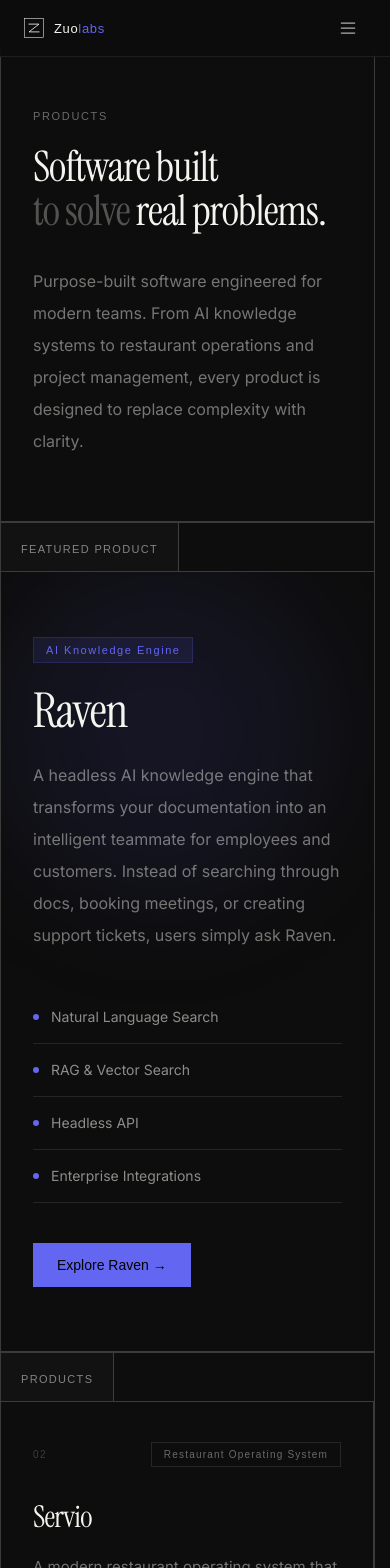
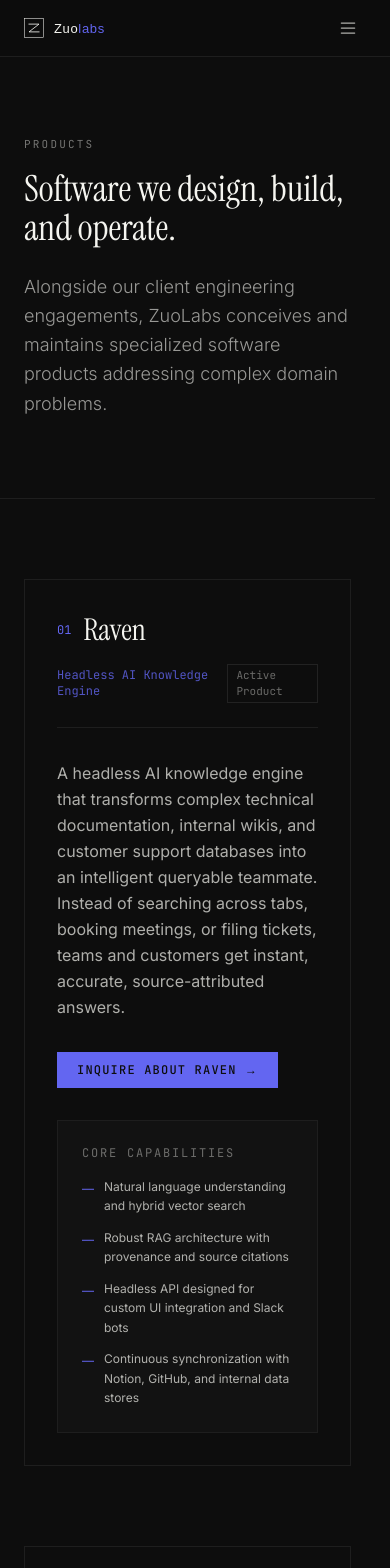
Before and after one commit to zuolabx/zuolab-website, a Next.js app: page /products in a window 390 px wide. Shown: the top 1568 px of the page. Built offline with nearby package versions, Linux system fonts and the light colour scheme; a web font is replaced by a local one.

Commit message:
refactor(products): update product page content and structure

```diff
--- a/src/app/products/page.tsx
+++ b/src/app/products/page.tsx
@@ -1,346 +1,158 @@
-"use client";
-
-import Link from "next/link";
-import { motion, useInView } from "framer-motion";
-import { useRef } from "react";
 import { SiteNav } from "@/components/ui/nav";
 import { SiteFooter } from "@/components/ui/footer";
+import { SectionLabel } from "@/components/ui/section-label";
 
-const alphaLyrae = {
-  fontFamily: "'Alpha Lyrae', sans-serif",
+export const metadata = {
+  title: "Products — ZuoLabs",
+  description:
+    "Software products engineered and operated by ZuoLabs — Raven AI Knowledge Engine and Servio Restaurant Operating System.",
 };
 
 const products = [
   {
-    id: "01",
+    num: "01",
     name: "Raven",
-    category: "AI Knowledge Engine",
-    featured: true,
+    tagline: "Headless AI Knowledge Engine",
     description:
-      "A headless AI knowledge engine that transforms your documentation into an intelligent teammate for employees and customers. Instead of searching through docs, booking meetings, or creating support tickets, users simply ask Raven.",
-    features: [
-      "Natural Language Search",
-      "RAG & Vector Search",
-      "Headless API",
-      "Enterprise Integrations",
+      "A headless AI knowledge engine that transforms complex technical documentation, internal wikis, and customer support databases into an intelligent queryable teammate. Instead of searching across tabs, booking meetings, or filing tickets, teams and customers get instant, accurate, source-attributed answers.",
+    capabilities: [
+      "Natural language understanding and hybrid vector search",
+      "Robust RAG architecture with provenance and source citations",
+      "Headless API designed for custom UI integration and Slack bots",
+      "Continuous synchronization with Notion, GitHub, and internal data stores",
     ],
-    cta: "Explore Raven",
-    href: "/products/raven",
+    status: "Active Product",
   },
   {
-    id: "02",
+    num: "02",
     name: "Servio",
-    category: "Restaurant Operating System",
-    featured: false,
+    tagline: "Modern Restaurant Operating System",
     description:
-      "A modern restaurant operating system that brings order management, kitchen operations, inventory, employee management, payroll, billing, and analytics together in one platform.",
-    features: [
-      "Order Management",
-      "Kitchen Dashboard",
-      "Inventory Tracking",
-      "Payroll & Billing",
+      "A unified operating system built for hospitality operators. Servio connects floor ordering, kitchen display workflows (KDS), stock tracking, employee payroll, and billing analytics into a single synchronized platform, eliminating fragmentation across point-of-sale systems.",
+    capabilities: [
+      "Multi-terminal floor ordering with instant kitchen synchronization",
+      "Live ingredient-level inventory tracking and low-stock alerts",
+      "Integrated employee time-tracking, role management, and payroll exports",
+      "Real-time revenue, margins, and operational performance dashboards",
     ],
-    cta: "Explore Servio",
-    href: "/products/servio",
-  },
-  {
-    id: "03",
-    name: "Simplr",
-    category: "Project Management",
-    featured: false,
-    description:
-      "An end-to-end project management platform built for startups and MSMEs. Plan projects, manage teams, track progress, collaborate in real time, and deliver faster from a single workspace.",
-    features: [
-      "Task & Sprint Planning",
-      "Team Collaboration",
-      "Time Tracking",
-      "Project Analytics",
-    ],
-    cta: "Explore Simplr",
-    href: "/products/simplr",
+    status: "Active Product",
   },
 ];
 
-function AnimateIn({
-  children,
-  className = "",
-  delay = 0,
-}: {
-  children: React.ReactNode;
-  className?: string;
-  delay?: number;
-}) {
-  const ref = useRef(null);
+export default function ProductsPage() {
+  return (
+    <div className="min-h-screen bg-[#0d0d0d] text-foreground flex flex-col">
+      <SiteNav />
 
-  const isInView = useInView(ref, {
-    once: true,
-    margin: "-80px",
-  });
+      <main className="flex-1 pt-14">
+        {/* Page Header */}
+        <section className="border-b border-[#1e1e1e] px-6 py-20 md:py-28">
+          <div className="max-w-5xl mx-auto">
+            <SectionLabel label="Products" className="mb-4" />
+            <h1
+              className="text-4xl sm:text-6xl font-normal text-foreground leading-[1.1] max-w-3xl"
+              style={{ fontFamily: "var(--font-serif)" }}
+            >
+              Software we design, build, and operate.
+            </h1>
+            <p className="mt-6 text-foreground/60 text-lg leading-relaxed max-w-2xl font-light">
+              Alongside our client engineering engagements, ZuoLabs conceives and maintains
+              specialized software products addressing complex domain problems.
+            </p>
+          </div>
+        </section>
 
-  return (
-    <motion.div
-      ref={ref}
-      className={className}
-      initial={{ opacity: 0, y: 24 }}
-      animate={isInView ? { opacity: 1, y: 0 } : {}}
-      transition={{
-        duration: 0.55,
-        delay,
-        ease: [0.25, 0.4, 0.25, 1],
-      }}
+        {/* Product Sections */}
+        <section className="border-b border-[#1e1e1e] px-6 py-12">
+          <div className="max-w-5xl mx-auto space-y-20 py-8">
+            {products.map((product) => (
+              <div
+                key={product.name}
+                className="border border-[#1e1e1e] bg-[#0d0d0d] p-8 md:p-12 space-y-8"
               >
-      {children}
-    </motion.div>
-  );
-}
-
-function SectionHeader({ label }: { label: string }) {
-  return (
-    <div className="flex border-y border-foreground/20">
-      <div className="border-r border-foreground/20 bg-[#121212] px-5 py-3">
-        <span
-          className="text-[11px] tracking-[0.12em] text-foreground/50 uppercase"
-          style={alphaLyrae}
-        >
-          {label}
-        </span>
-      </div>
-
-      <div className="relative flex-1 overflow-hidden">
-        <div className="halftone absolute inset-0 opacity-15" />
-      </div>
-    </div>
-  );
-}
-
-function FeaturedProduct() {
-  const product = products.find((p) => p.featured)!;
-
-  return (
-    <section className="border-b border-foreground/20">
-      <SectionHeader label="Featured Product" />
-
-      <AnimateIn>
-        <div className="relative overflow-hidden px-8 py-16 md:px-12 md:py-20">
-          <div className="absolute left-0 top-0 h-80 w-80 rounded-full bg-accent/10 blur-3xl" />
-
-          <div className="relative grid gap-14 md:grid-cols-2">
-            <div>
-              <span
-                className="mb-6 inline-block border border-accent/20 bg-accent/10 px-3 py-1 text-[11px] tracking-[0.14em] text-accent"
-                style={alphaLyrae}
-              >
-                {product.category}
-              </span>
-
+                <div className="flex flex-col sm:flex-row sm:items-center justify-between gap-4 pb-6 border-b border-[#1e1e1e]">
+                  <div className="flex items-center gap-3">
+                    <span className="text-xs font-mono text-accent">{product.num}</span>
                     <h2
-                className="mb-6 text-5xl font-medium tracking-tight text-gradient"
+                      className="text-3xl sm:text-4xl font-normal text-foreground"
                       style={{ fontFamily: "var(--font-serif)" }}
                     >
                       {product.name}
                     </h2>
+                  </div>
+                  <div className="flex items-center gap-3">
+                    <span className="text-xs font-mono text-accent/80">
+                      {product.tagline}
+                    </span>
+                    <span className="text-[11px] font-mono text-foreground/40 border border-[#222] px-2 py-0.5">
+                      {product.status}
+                    </span>
+                  </div>
+                </div>
 
-              <p className="max-w-xl text-[16px] leading-8 text-foreground/45">
+                <div className="grid grid-cols-1 md:grid-cols-12 gap-8 items-start">
+                  <div className="md:col-span-7 space-y-4">
+                    <p className="text-foreground/70 text-base leading-relaxed">
                       {product.description}
                     </p>
+                    <div className="pt-4">
+                      <a
+                        href="https://cal.com/zuolabs/30min"
+                        target="_blank"
+                        rel="noopener noreferrer"
+                        className="inline-flex items-center px-5 py-2.5 bg-accent text-[#0d0d0d] font-mono text-xs uppercase tracking-[0.1em] font-medium hover:bg-accent/90 transition-colors"
+                      >
+                        Inquire about {product.name} →
+                      </a>
+                    </div>
                   </div>
 
-            <div className="flex flex-col justify-between">
-              <ul className="space-y-4">
-                {product.features.map((item) => (
-                  <li
-                    key={item}
-                    className="flex items-center gap-3 border-b border-foreground/10 pb-4 text-sm text-foreground/55"
-                  >
-                    <span className="h-1.5 w-1.5 rounded-full bg-accent" />
-                    {item}
+                  <div className="md:col-span-5 bg-[#121212] p-6 border border-[#1e1e1e] space-y-4">
+                    <p className="text-xs font-mono uppercase tracking-[0.15em] text-foreground/40">
+                      Core Capabilities
+                    </p>
+                    <ul className="space-y-3">
+                      {product.capabilities.map((cap, i) => (
+                        <li key={i} className="text-xs text-foreground/70 flex items-start gap-2.5 leading-relaxed">
+                          <span className="text-accent shrink-0 mt-0.5">—</span>
+                          <span>{cap}</span>
                         </li>
                       ))}
                     </ul>
-
-              <Link
-                href={product.href}
-                className="mt-10 inline-flex w-fit items-center bg-accent px-6 py-3 text-sm text-black transition hover:bg-accent/90"
-                style={alphaLyrae}
-              >
-                {product.cta} →
-              </Link>
                   </div>
                 </div>
-        </div>
-      </AnimateIn>
-    </section>
-  );
-}
-
-function ProductCard({
-  product,
-  index,
-}: {
-  product: (typeof products)[0];
-  index: number;
-}) {
-  return (
-    <AnimateIn delay={index * 0.08}>
-      <div className="group flex h-full flex-col px-8 py-10 transition hover:bg-white/[0.02]">
-        <div className="mb-8 flex items-center justify-between">
-          <span
-            className="text-[10px] tracking-[0.15em] text-foreground/20"
-            style={alphaLyrae}
-          >
-            {product.id}
-          </span>
-
-          <span
-            className="border border-foreground/10 px-3 py-1 text-[10px] tracking-[0.12em] text-foreground/40"
-            style={alphaLyrae}
-          >
-            {product.category}
-          </span>
-        </div>
-
-        <h3
-          className="mb-4 text-3xl font-medium tracking-tight transition group-hover:text-accent"
-          style={{ fontFamily: "var(--font-serif)" }}
-        >
-          {product.name}
-        </h3>
-
-        <p className="mb-8 flex-1 text-[15px] leading-8 text-foreground/45">
-          {product.description}
-        </p>
-
-        <ul className="mb-10 space-y-2">
-          {product.features.map((feature) => (
-            <li
-              key={feature}
-              className="flex items-center gap-3 text-sm text-foreground/55"
-            >
-              <span className="h-1 w-1 rounded-full bg-accent" />
-              {feature}
-            </li>
-          ))}
-        </ul>
-
-        <Link
-          href={product.href}
-          className="inline-flex w-fit items-center text-accent transition hover:translate-x-1"
-          style={alphaLyrae}
-        >
-          {product.cta} →
-        </Link>
-      </div>
-    </AnimateIn>
-  );
-}
-
-function ProductsGrid() {
-  const others = products.filter((p) => !p.featured);
-
-  return (
-    <section className="border-b border-foreground/20">
-      <SectionHeader label="Products" />
-
-      <div className="grid md:grid-cols-2">
-        {others.map((product, index) => (
-          <div
-            key={product.id}
-            className={`border-foreground/20 ${
-              index % 2 === 0 ? "border-r" : ""
-            }`}
-          >
-            <ProductCard product={product} index={index} />
               </div>
             ))}
           </div>
         </section>
-  );
-}
 
-function CTA() {
-  return (
-    <section className="relative overflow-hidden border-b border-foreground/20">
-      <div className="halftone absolute inset-0 opacity-10" />
-
-      <AnimateIn>
-        <div className="relative flex flex-col items-start justify-between gap-8 px-8 py-20 md:flex-row md:items-center md:px-12">
-          <div>
-            <p
-              className="mb-3 text-[11px] uppercase tracking-[0.14em] text-foreground/40"
-              style={alphaLyrae}
-            >
-              Looking for something custom?
-            </p>
-
-            <h2
-              className="text-4xl font-medium leading-tight"
+        {/* Bottom Banner */}
+        <section className="px-6 py-20 md:py-24">
+          <div className="max-w-4xl mx-auto text-center space-y-6">
+            <h3
+              className="text-3xl sm:text-4xl font-normal text-foreground"
               style={{ fontFamily: "var(--font-serif)" }}
             >
-              Let's build your
-              <br />
-              <span className="text-gradient">next product.</span>
-            </h2>
+              Interested in deploying our products or building your own?
+            </h3>
+            <p className="text-foreground/60 text-base max-w-xl mx-auto">
+              We work with founders and enterprise teams to adapt our engines or engineer bespoke systems from scratch.
+            </p>
+            <div className="pt-2">
+              <a
+                href="https://cal.com/zuolabs/30min"
+                target="_blank"
+                rel="noopener noreferrer"
+                className="inline-flex items-center px-6 py-3 bg-accent text-[#0d0d0d] font-mono text-xs uppercase tracking-[0.1em] font-medium hover:bg-accent/90 transition-colors"
+              >
+                Schedule an Architecture Call →
+              </a>
             </div>
-
-          <Link
-            href="https://cal.com/zuolabs/30min"
-            className="bg-accent px-7 py-3 text-sm text-black transition hover:bg-accent/90"
-            style={alphaLyrae}
-          >
-            Start a Project →
-          </Link>
           </div>
-      </AnimateIn>
         </section>
-  );
-}
-
-export default function ProductsPage() {
-  return (
-    <>
-      <SiteNav />
-
-      <main className="mt-11 border-x border-foreground/20">
-        <section className="relative overflow-hidden border-b border-foreground/20 px-8 py-16 md:px-12 md:py-24">
-          <div className="halftone absolute inset-0 opacity-10" />
-
-          <motion.div
-            initial={{ opacity: 0, y: 24 }}
-            animate={{ opacity: 1, y: 0 }}
-            transition={{ duration: 0.7 }}
-            className="relative"
-          >
-            <p
-              className="mb-5 text-[11px] uppercase tracking-[0.15em] text-foreground/40"
-              style={alphaLyrae}
-            >
-              Products
-            </p>
-
-            <h1
-              className="max-w-4xl text-[clamp(42px,8vw,92px)] font-medium leading-[1.05] tracking-tight"
-              style={{ fontFamily: "var(--font-serif)" }}
-            >
-              Software built
-              <br />
-              <span className="text-foreground/30">to solve</span> real
-              problems.
-            </h1>
-
-            <p className="mt-8 max-w-2xl text-[16px] leading-8 text-foreground/45">
-              Purpose-built software engineered for modern teams. From AI
-              knowledge systems to restaurant operations and project management,
-              every product is designed to replace complexity with clarity.
-            </p>
-          </motion.div>
-        </section>
-
-        <FeaturedProduct />
-        <ProductsGrid />
-        <CTA />
       </main>
 
       <SiteFooter />
-    </>
+    </div>
   );
 }
```
Lines whose indentation alone changed are shown as unchanged.
